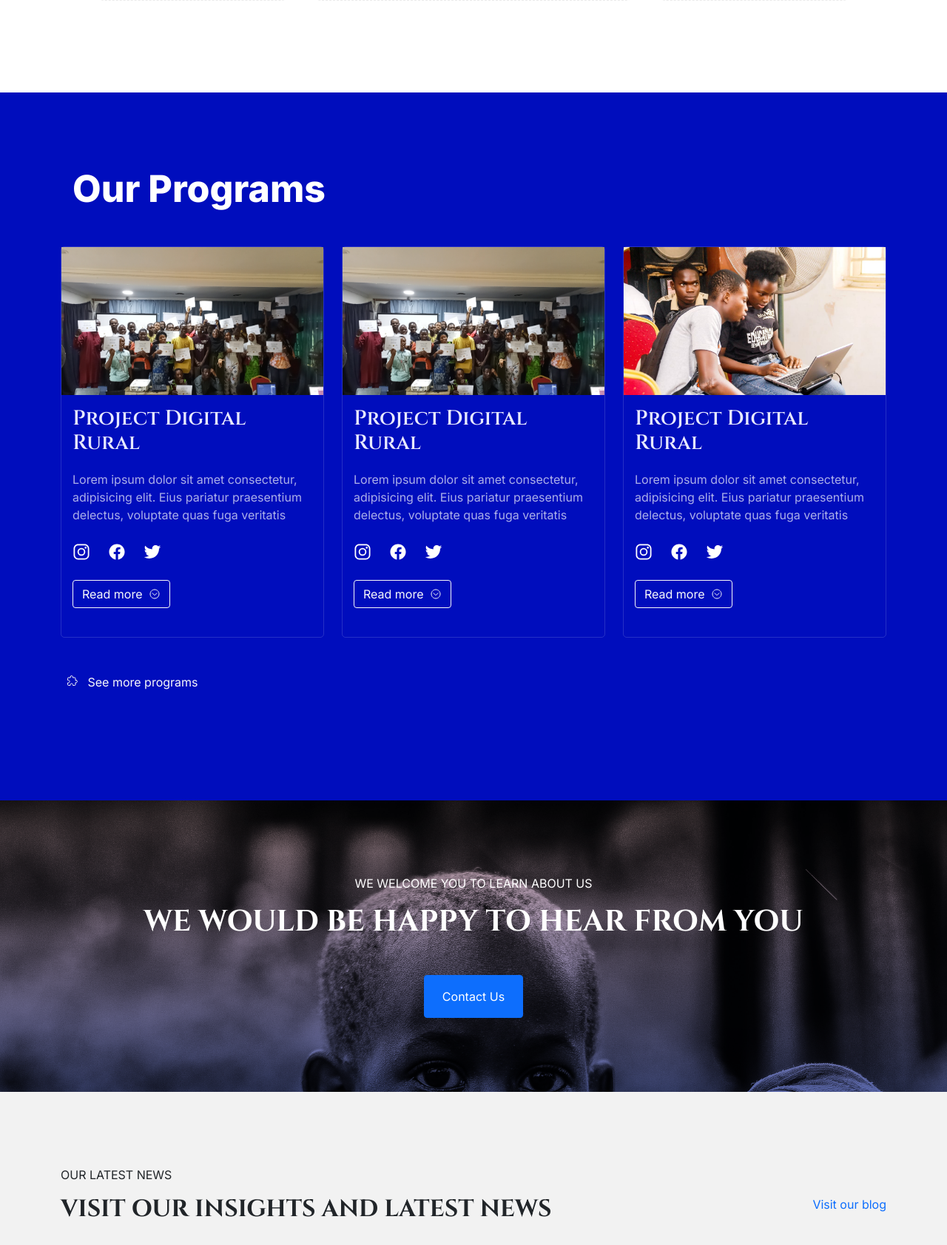
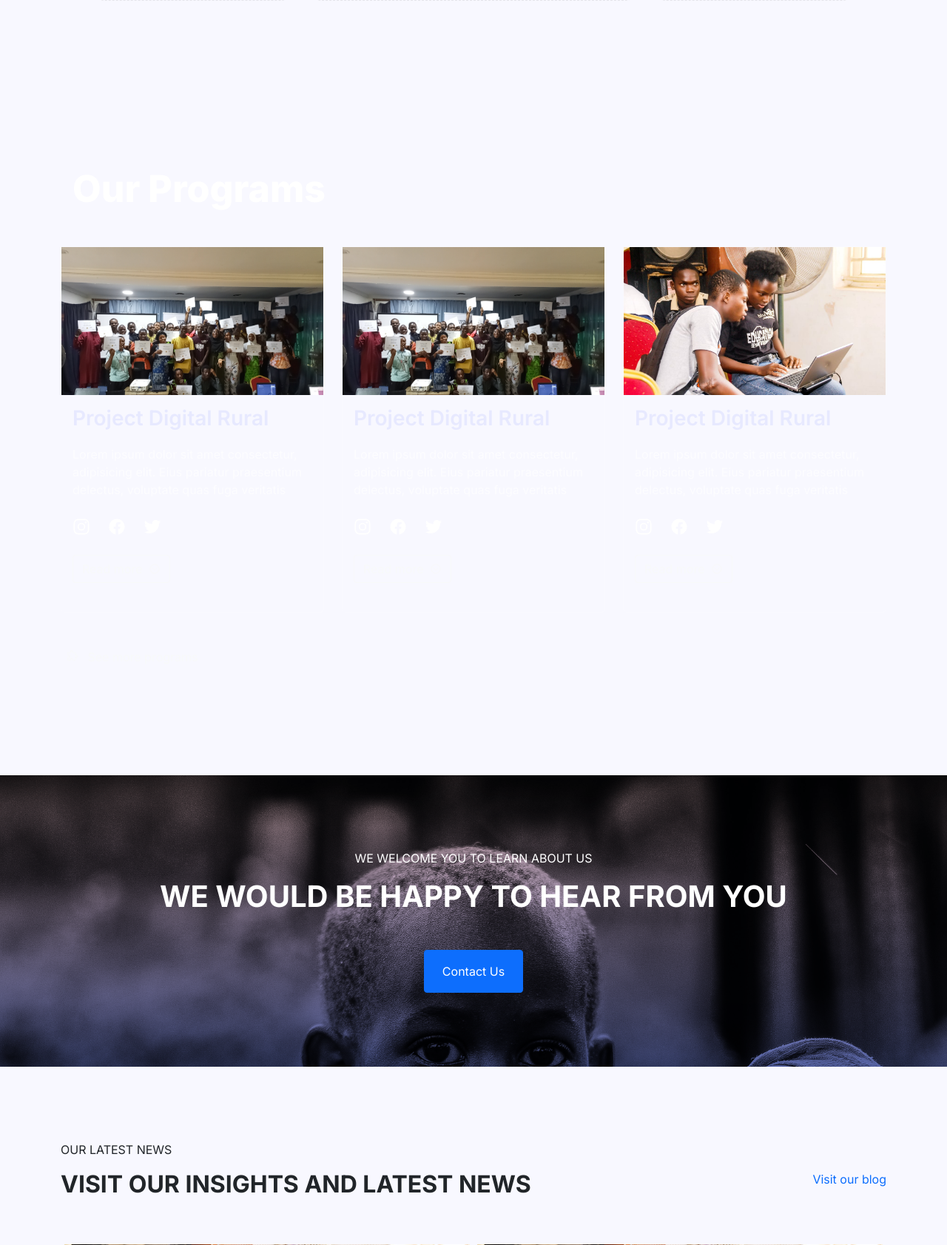
Before and after one commit to odugbesanyemi/bluvard, a PHP site: page / in a window 1280 px wide. Shown: the part 1710-3393 px from the top of the page at 74% size. Run offline with PHP 8.4, Linux system fonts and the light colour scheme.

Commit message:
latest commit

```diff
--- a/css/style.css
+++ b/css/style.css
@@ -15,7 +15,7 @@ img {
 }
 
 #news {
-    background-color: rgba(220, 220, 220, 0.382);
+    /* background-color: rgba(220, 220, 220, 0.382); */
 }
 
 .news-elem {
@@ -49,7 +49,7 @@ a {
 
 body {
     /* background: url('../assets/crumpled-white-paperboard.jpg'); */
-    background-color: ghostwhite;
+    background-color: ghostwhite !important;
     background-repeat: no-repeat;
     background-size: cover;
 }
@@ -198,7 +198,7 @@ section {
 } */
 
 #programs {
-    background-color: #000dbd;
+    /* background-color: #000dbd; */
     background-repeat: no-repeat;
     background-size: cover;
     background-blend-mode: multiply;
--- a/index.html
+++ b/index.html
@@ -107,7 +107,7 @@
                     <div class="programs-card ">
                         <img src="assets/projectdigitalrural.jpg" alt="">
                         <div class="programs-card-details mb-4">
-                            <h3 class="serif">Project Digital Rural</h3>
+                            <h3 class="">Project Digital Rural</h3>
                             <p class="programs-card-desc">
                                 Lorem ipsum dolor sit amet consectetur, adipisicing elit. Eius pariatur praesentium delectus, voluptate quas fuga veritatis
                                 <div class="programs-card-social d-flex justify-content-start align-items-center ">
@@ -124,7 +124,7 @@
                     <div class="programs-card ">
                         <img src="assets/projectdigitalrural.jpg" alt="">
                         <div class="programs-card-details mb-4">
-                            <h3 class="serif">Project Digital Rural</h3>
+                            <h3 class="">Project Digital Rural</h3>
                             <p class="programs-card-desc">
                                 Lorem ipsum dolor sit amet consectetur, adipisicing elit. Eius pariatur praesentium delectus, voluptate quas fuga veritatis
                                 <div class="programs-card-social d-flex justify-content-start align-items-center ">
@@ -141,7 +141,7 @@
                     <div class="programs-card ">
                         <img src="assets/IMG-20211222-WA0015.jpg" alt="">
                         <div class="programs-card-details mb-4">
-                            <h3 class="serif">Project Digital Rural</h3>
+                            <h3 class="">Project Digital Rural</h3>
                             <p class="programs-card-desc">
                                 Lorem ipsum dolor sit amet consectetur, adipisicing elit. Eius pariatur praesentium delectus, voluptate quas fuga veritatis
                                 <div class="programs-card-social d-flex justify-content-start align-items-center ">
@@ -165,7 +165,7 @@
     <section id="learnmore">
         <div class="text-center container">
             <p class="fs-6">WE WELCOME YOU TO LEARN ABOUT US</p>
-            <h3 class="fs-1 mb-4 fw-bolder serif">WE WOULD BE HAPPY TO HEAR FROM YOU</h3>
+            <h3 class="fs-1 mb-4 fw-bolder">WE WOULD BE HAPPY TO HEAR FROM YOU</h3>
             <button class="btn btn-primary px-4 py-3 mt-4">Contact Us</button>
         </div>
     </section>
@@ -173,7 +173,7 @@
         <div class="container">
             <p>OUR LATEST NEWS</p>
             <div class="d-flex flex-column flex-md-row justify-content-between">
-                <h2 class="serif fw-bold">VISIT OUR INSIGHTS AND LATEST NEWS</h2>
+                <h2 class="fw-bold">VISIT OUR INSIGHTS AND LATEST NEWS</h2>
                 <p>
                     <a href="#">Visit our blog</a>
                 </p>
@@ -192,7 +192,7 @@
                                 <div>
                                     <ion-icon name="bookmark-outline" class="pe-2"></ion-icon>Digital Rural</div>
                             </div>
-                            <h4 class="serif fs-2">TECXHA partners with Bluvard</h4>
+                            <h4 class="fs-2">TECXHA partners with Bluvard</h4>
                             <p>Read more</p>
                         </div>
                     </div>
@@ -208,7 +208,7 @@
                                 <div>
                                     <ion-icon name="bookmark-outline" class="pe-2"></ion-icon>Digital Rural</div>
                             </div>
-                            <h4 class="serif fs-2">The Girl Child future</h4>
+                            <h4 class="fs-2">The Girl Child future</h4>
                             <p>Read more</p>
                         </div>
                     </div>
@@ -225,7 +225,7 @@
                                 <div>
                                     <ion-icon name="bookmark-outline" class="pe-2"></ion-icon>Digital Rural</div>
                             </div>
-                            <h4 class="serif fs-2">TECXHA partners with Bluvard</h4>
+                            <h4 class="fs-2">TECXHA partners with Bluvard</h4>
                             <p>Read more</p>
                         </div>
                     </div>
@@ -241,7 +241,7 @@
                                 <div>
                                     <ion-icon name="bookmark-outline" class="pe-2"></ion-icon>Digital Rural</div>
                             </div>
-                            <h4 class="serif fs-2">The Girl Child future</h4>
+                            <h4 class="fs-2">The Girl Child future</h4>
                             <p>Read more</p>
                         </div>
                     </div>
@@ -252,7 +252,7 @@
     <section id="Events" class="pb-0">
         <div class="container">
         <p>Our Future Events</p>
-        <h2 class="serif fw-bold">UPCOMING EVENTS</h2>
+        <h2 class="fw-bold">UPCOMING EVENTS</h2>
         <div id="events-body" class="py-4">
             <div class="row">
                 <div class="col-md-4">
@@ -260,7 +260,7 @@
                         <img src="assets/projectdigitalrural.jpg" alt="" class="w-100 rounded">
                     </div>
                     <div class="event-body py-4 px-2">
-                        <h3 class="serif">Visit To Motherless Homes</h3>
+                        <h3 class="">Visit To Motherless Homes</h3>
                         <p class="d-flex align-items-center"><ion-icon name="time-outline" class="me-2"></ion-icon>24th June, 2022</p>
                         <p class="d-flex align-items-center"><ion-icon name="location-outline" class="me-2"></ion-icon>Charaton Hotel & Suites,Lagos</p>
                     </div>
@@ -270,7 +270,7 @@
                         <img src="assets/projectdigitalrural.jpg" alt="" class="w-100 rounded">
                     </div>
                     <div class="event-body py-4 px-2">
-                        <h3 class="serif">Visit To Motherless Homes</h3>
+                        <h3 class="">Visit To Motherless Homes</h3>
                         <p class="d-flex align-items-center"><ion-icon name="time-outline" class="me-2"></ion-icon>24th June, 2022</p>
                         <p class="d-flex align-items-center"><ion-icon name="location-outline" class="me-2"></ion-icon>Charaton Hotel & Suites,Lagos</p>
                     </div>
@@ -280,7 +280,7 @@
                         <img src="assets/projectdigitalrural.jpg" alt="" class="w-100 rounded">
                     </div>
                     <div class="event-body py-4 px-2">
-                        <h3 class="serif">Visit To Motherless Homes</h3>
+                        <h3 class="">Visit To Motherless Homes</h3>
                         <p class="d-flex align-items-center"><ion-icon name="time-outline" class="me-2"></ion-icon>24th June, 2022</p>
                         <p class="d-flex align-items-center"><ion-icon name="location-outline" class="me-2"></ion-icon>Charaton Hotel & Suites,Lagos</p>
                     </div>
@@ -298,9 +298,9 @@
             </div>
             <div id="partners-showcase" class="d-flex justify-content-around  align-items-center py-md-5">
 
-                    <img src="assets/microsoft-logo-2012-present.jpeg" alt="">
-                    <img src="assets/Tech4Dev-IAmAWomanTechster-Campaign.jpg" alt="">
-                    <img src="assets/logo-global-youth-mobilization.png" alt="">
+                    <img src="assets/microsoft-logo-2012-present.jpeg" alt="" >
+                    <img src="assets/Tech4Dev-IAmAWomanTechster-Campaign.jpg" alt="" >
+                    <img src="assets/logo-global-youth-mobilization.png" alt="" >
             </div>
         </div>
     </section>
```
